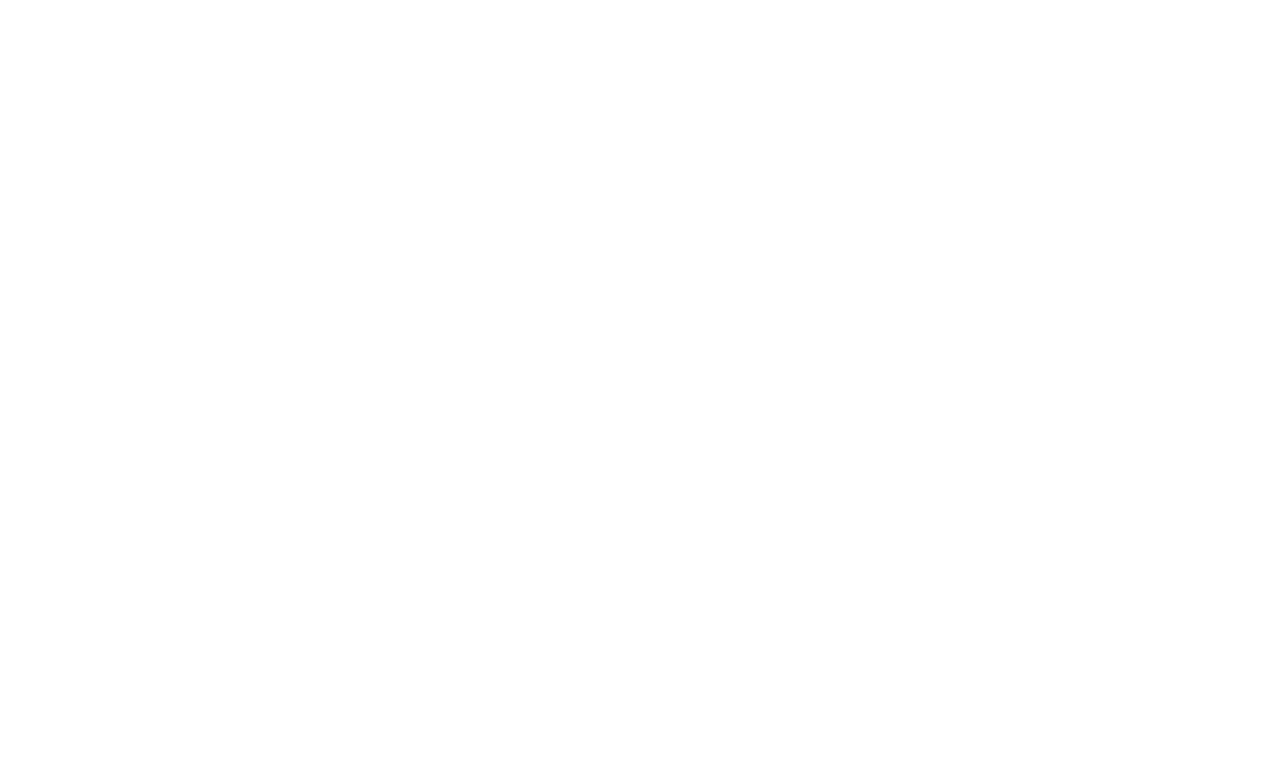
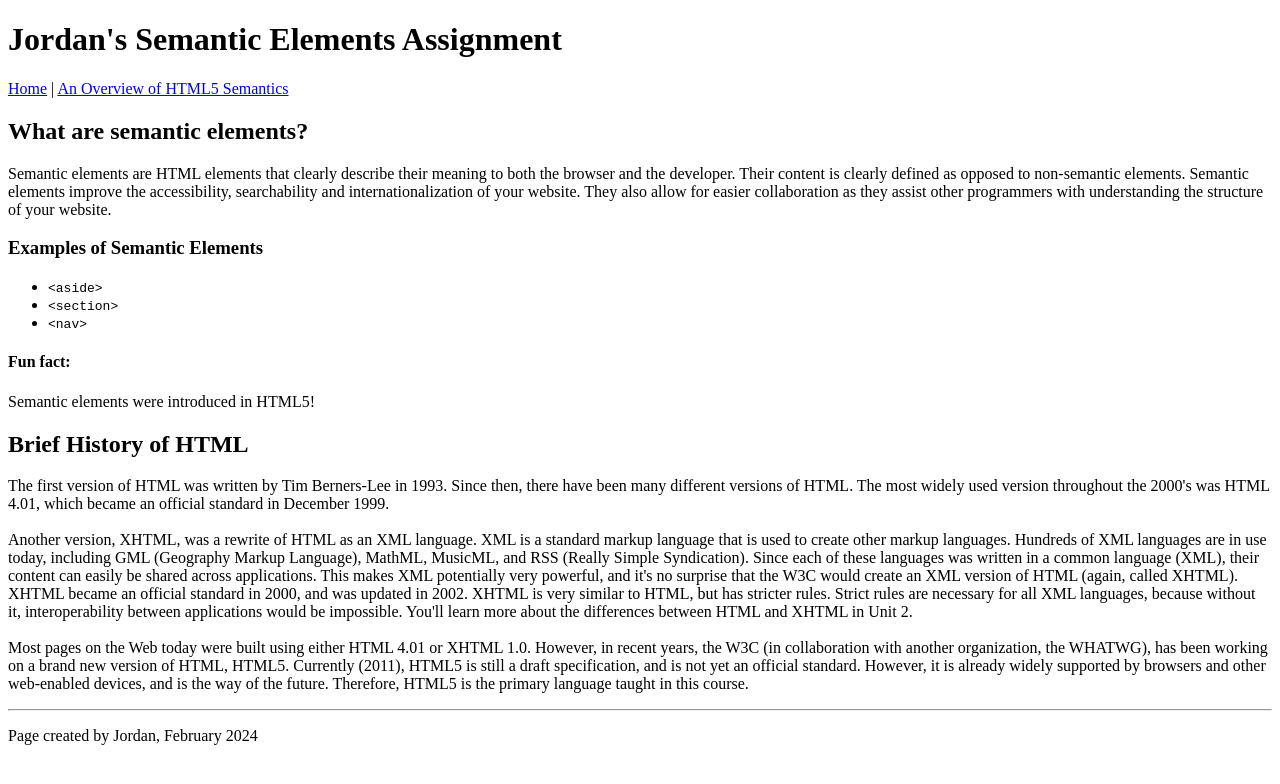
Before and after one commit to jordanmollot/semantic-elements, a plain HTML site: page index.html in a window 1280 px wide. Drawn offline with Linux system fonts and the light colour scheme.

Commit message:
added content to index.html

```diff
--- a/index.html
+++ b/index.html
@@ -3,10 +3,51 @@
 
 <head>
 <meta charset="utf-8">
-<title>title here</title>
+<title>Jordan's semantic elements assignment</title>
 </head>
 
 <body>
+  <header>
+    <h1>Jordan's Semantic Elements Assignment</h1>
+    <nav>
+      <a href="index.html">Home</a> |
+      <a href="https://codepen.io/mi-lee/post/an-overview-of-html5-semantics">An Overview of HTML5 Semantics</a>
+    </nav>
+  </header>
+  <section>
+    <h2>What are semantic elements?</h2>
+    <p>
+        Semantic elements are HTML elements that clearly describe their meaning to both the browser and the developer. Their content is clearly defined as opposed to non-semantic elements. Semantic elements improve the accessibility, searchability and internationalization of your website. They also allow for easier collaboration as they assist other programmers with understanding the structure of your website.
+    </p>
+    <h3>Examples of Semantic Elements</h3>
+      <ul>
+        <li><code>&lt;aside&gt;</code></li>
+        <li><code>&lt;section&gt;</code></li>
+        <li><code>&lt;nav&gt;</code></li>
+      </ul>
+    <aside>
+      <h4>Fun fact:</h4>
+      <p>
+        Semantic elements were introduced in HTML5!
+      </p>
+    </aside>
+    </section>
+    <article>
+        <h2>Brief History of HTML</h2>
+        <p>
+            The first version of HTML was written by Tim Berners-Lee in 1993. Since then, there have been many different versions of HTML. The most widely used version throughout the 2000's was HTML 4.01, which became an official standard in December 1999.
+            <br>
+            <br>
+            Another version, XHTML, was a rewrite of HTML as an XML language. XML is a standard markup language that is used to create other markup languages. Hundreds of XML languages are in use today, including GML (Geography Markup Language), MathML, MusicML, and RSS (Really Simple Syndication). Since each of these languages was written in a common language (XML), their content can easily be shared across applications. This makes XML potentially very powerful, and it's no surprise that the W3C would create an XML version of HTML (again, called XHTML). XHTML became an official standard in 2000, and was updated in 2002. XHTML is very similar to HTML, but has stricter rules. Strict rules are necessary for all XML languages, because without it, interoperability between applications would be impossible. You'll learn more about the differences between HTML and XHTML in Unit 2.
+            <br>
+            <br>
+            Most pages on the Web today were built using either HTML 4.01 or XHTML 1.0. However, in recent years, the W3C (in collaboration with another organization, the WHATWG), has been working on a brand new version of HTML, HTML5. Currently (2011), HTML5 is still a draft specification, and is not yet an official standard. However, it is already widely supported by browsers and other web-enabled devices, and is the way of the future. Therefore, HTML5 is the primary language taught in this course.
+        </p>
+    </article>
+  <footer>
+    <hr>
+    <p>Page created by Jordan, February 2024</p>
+  </footer>
 </body>
 
 </html>
```
